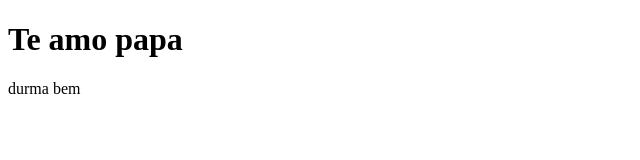
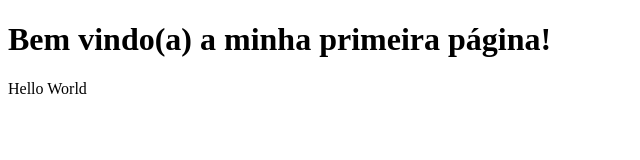
Before and after one commit to YasminMelgaco/minha_primeira_pagina, a plain HTML site: page index.html in a window 1280 px wide. Shown: the whole page, without its empty margins (0-640 px from the left). Drawn offline with Linux system fonts and the light colour scheme.

Commit message:
Update index.html

```diff
--- a/index.html
+++ b/index.html
@@ -4,7 +4,7 @@
     <title>Minha Primeira Página Web</title>
   </head>
   <body>
-    <h1>Te amo papa</h1>
-    <p> durma bem </p>
+    <h1>Bem vindo(a) a minha primeira página!</h1>
+    <p>Hello World</p>
   </body>
 </html>
```
